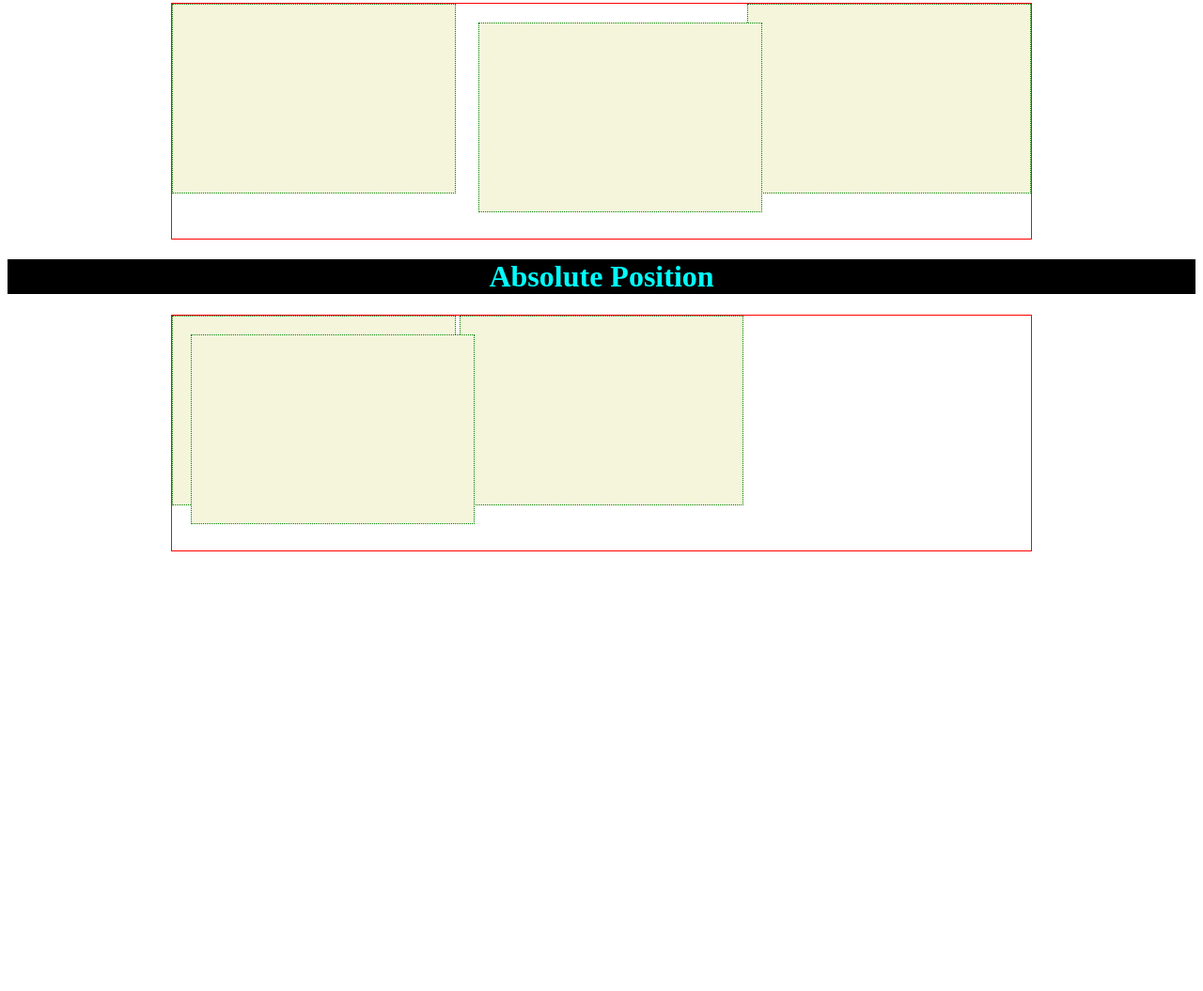
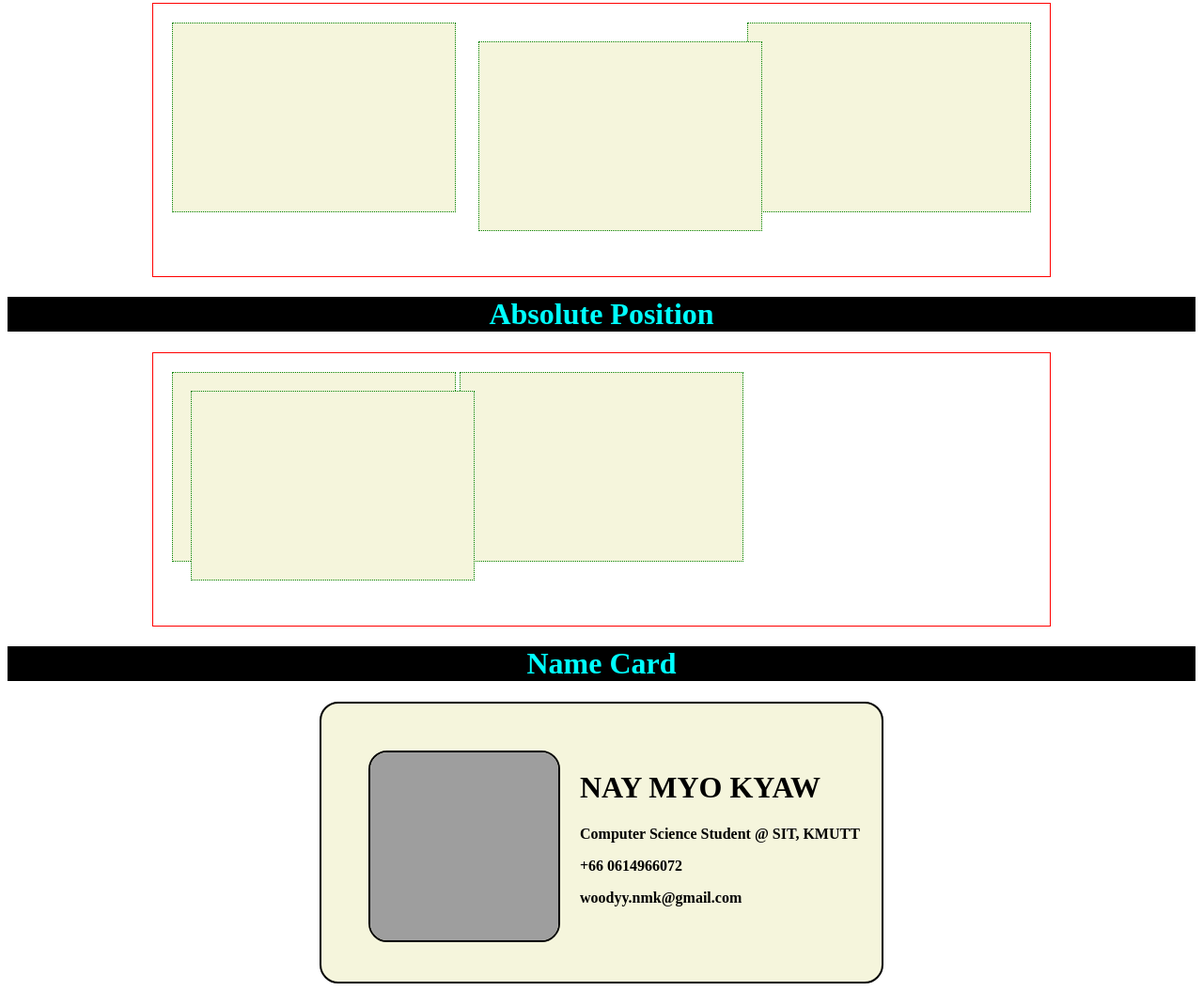
Before and after one commit to woodyyNMK/hw01-20230206, a plain HTML site: page index.html in a window 1280 px wide. Shown: the part 77-1132 px from the top of the page at 94% size. Before the commit the page ends 800 px from the top, so only its background shows below. Drawn offline with Linux system fonts and the light colour scheme; grey boxes are pictures that could not be loaded.

Commit message:
namecard style1 commit

```diff
--- a/css/style1.css
+++ b/css/style1.css
@@ -1,4 +1,4 @@
-h1{
+#relpos h1,#abspos h1,#namecard > h1{
     text-align: center ;
     color:aqua;
     background-color: black;
@@ -10,23 +10,52 @@ h1{
     width: 300px;
     height: 200px;
     border: 1px dotted green;
+    /* position: relative; */
 }
 #mainbox1,#mainbox2{
     width: 914px;
     height: 250px;
     border: 1px solid red;
     margin:auto;
+    padding: 20px;
     position: relative;
 }
-
 #box2{
     position: relative;
     top: 20px;
     left: 20px;
 }
-
 #box5{
     position: absolute;
-    top: 20px;
-    left: 20px;
+    top: 40px;
+    left: 40px;
 }
+
+#main{
+    margin: auto;
+    width: 600px;
+    height: 300px;
+    background-color: beige;
+    border: 2px solid black;
+    border-radius: 20px;
+    padding: 50px;
+    box-sizing: border-box;
+    position: relative;
+}
+
+.info h1{
+    color: black;
+}
+.info p{
+    font-size: medium;
+}
+#main img{
+    display: inline-block;
+    border: 2px solid black;
+    border-radius: 20px;
+}
+.info{
+    position: absolute;
+    top: 50px;
+    left: 275px;
+}
--- a/index.html
+++ b/index.html
@@ -34,6 +34,18 @@
             </div>
         </div>
     </div>
+    <div id="namecard">
+        <h1>Name Card</h1>
+        <div id="main">
+            <img src="./img/nmk.jpeg" alt="Nay Myo Kyaw" width="200px" height="200px">
+            <div class="info">
+                <h1>NAY MYO KYAW<h1>
+                <p>Computer Science Student @ SIT, KMUTT</p>
+                <p>+66 0614966072</p>
+                <p>woodyy.nmk@gmail.com</p>
+            </div>
+        </div>
+    </div>
 
 </body>
-</html>
+</htm>
```
Also changed, not shown: 1 other file.
